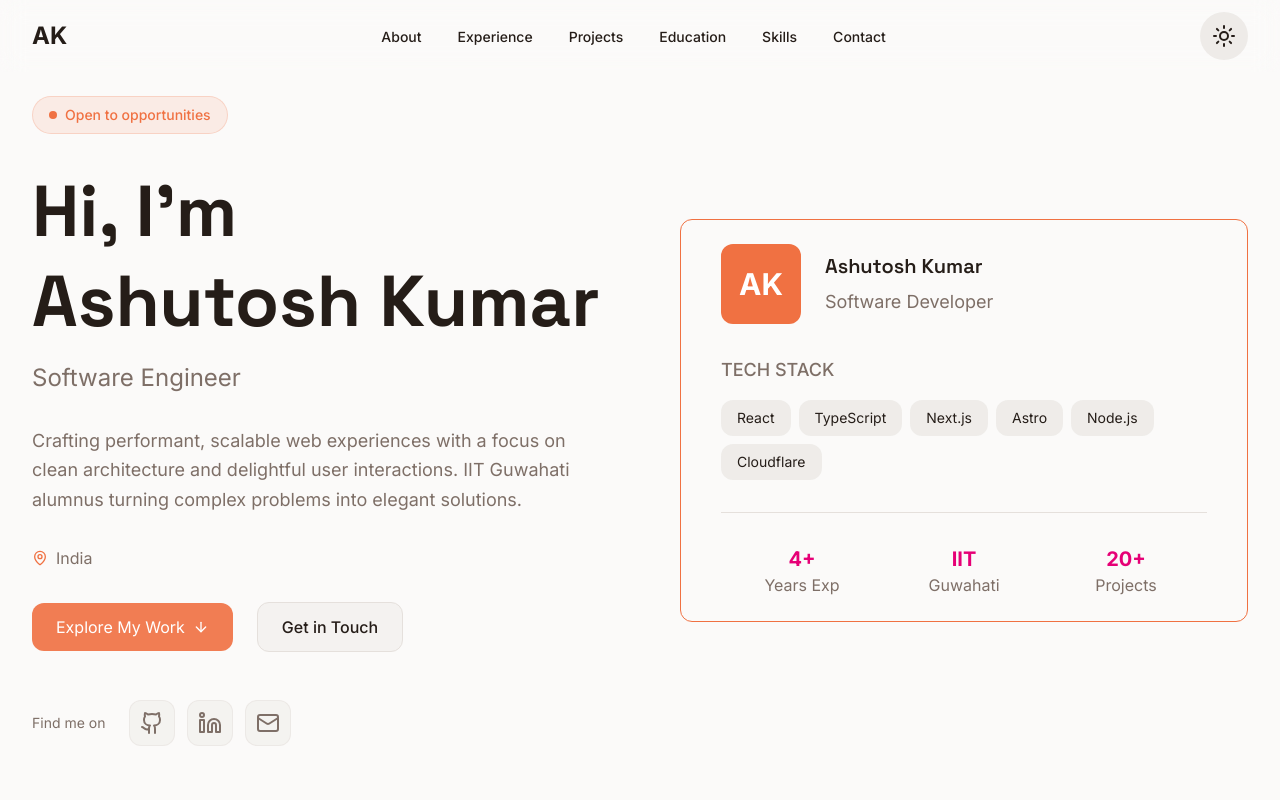
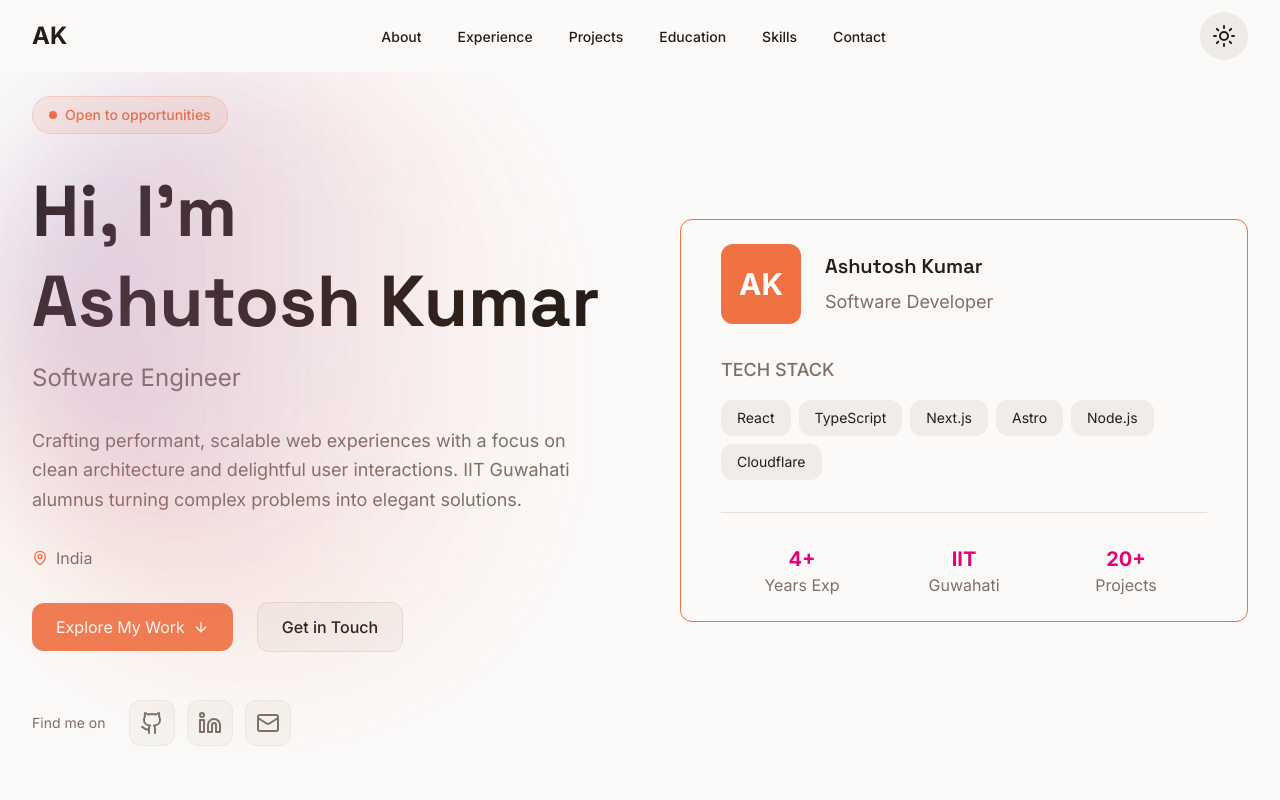
Before and after one commit to Ashu112/Portfolio-v2, a Next.js app: page / in a window 1280 px wide. Shown: the top 800 px of the page. Built offline with nearby package versions, Linux system fonts and the light colour scheme.

Commit message:
hero gradient added

```diff
--- a/src/components/Footer.tsx
+++ b/src/components/Footer.tsx
@@ -1,7 +1,7 @@
 'use client';
 
 import { motion } from 'framer-motion';
-import { Heart, ArrowUp } from 'lucide-react';
+import { ArrowUp } from 'lucide-react';
 
 export const Footer = () => {
   const scrollToTop = () => {
--- a/src/components/Hero.tsx
+++ b/src/components/Hero.tsx
@@ -38,7 +38,13 @@ const techStack: TechStackTypes = [
 
 export default function Hero() {
   return (
-    <section className="min-h-screen">
+    <section className="relative min-h-screen overflow-hidden">
+      {/* Background Orbs */}
+      <div className="pointer-events-none absolute inset-0 overflow-hidden">
+        <div className="from-gradient-start/20 absolute h-150 w-150 rounded-full bg-linear-to-r to-transparent blur-3xl" />
+        <div className="from-gradient-mid/15 absolute h-125 w-125 rounded-full bg-linear-to-r to-transparent blur-3xl" />
+        <div className="from-gradient-end/10 absolute h-100 w-100 rounded-full bg-linear-to-r to-transparent blur-3xl" />
+      </div>
       <div className="section-container pt-6">
         <div className="grid items-center gap-12 lg:grid-cols-2 lg:gap-20">
           {/* Hero left */}
```
